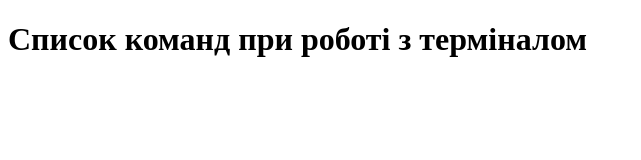
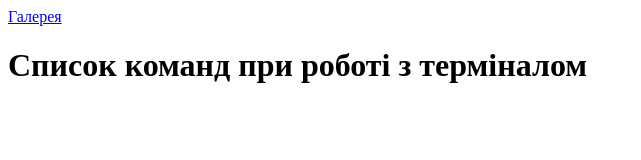
Before and after one commit to BazooSergo/lesson_2, a plain HTML site: page index.html in a window 1280 px wide. Shown: the whole page, without its empty margins (0-641 px from the left). Drawn offline with Linux system fonts and the light colour scheme.

Commit message:
commit 03

```diff
--- a/index.html
+++ b/index.html
@@ -6,7 +6,7 @@
 	<title>Document</title>
 </head>
 <body>
-	<!-- <a href="./gallery.html">Галерея</a> -->
+	<a href="./gallery.html">Галерея</a>
 	<h1>Список команд при роботі з терміналом</h1>
 	<ol>
 		<!-- <li>git status</li>
```
